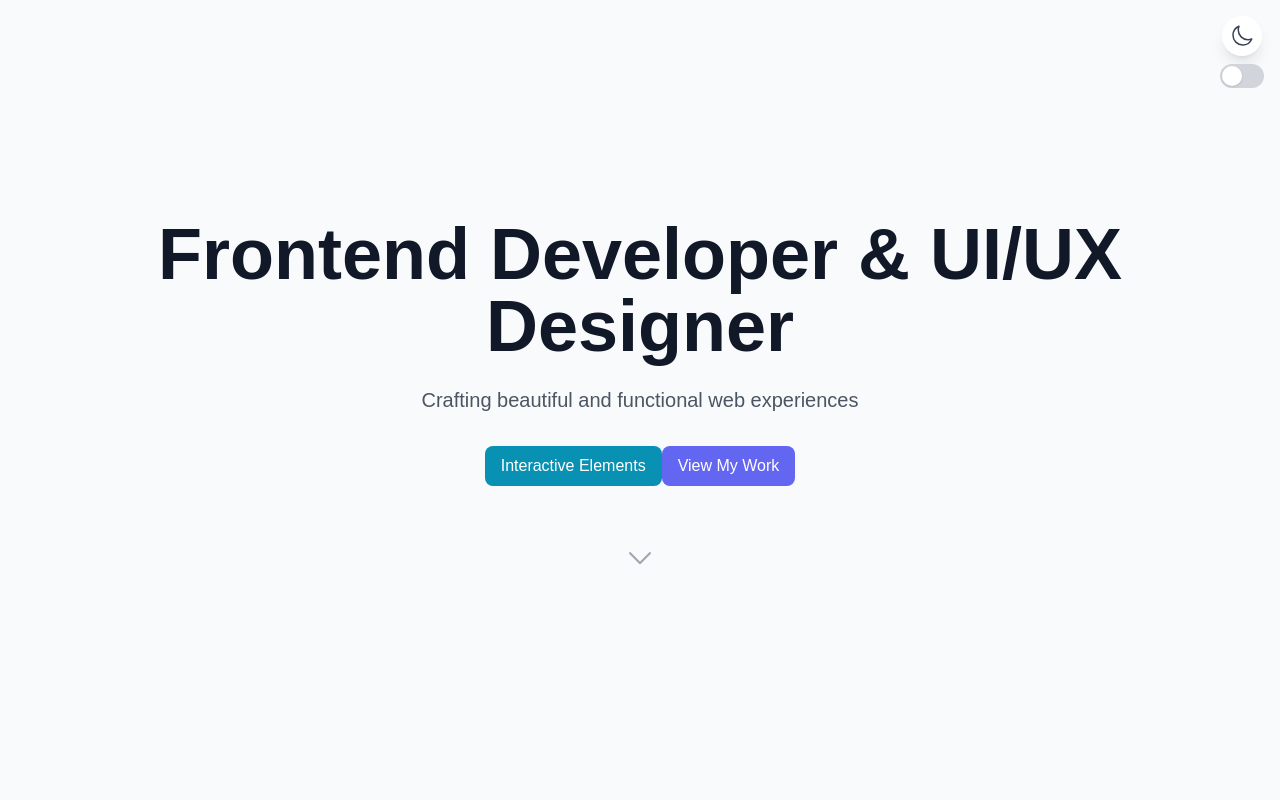
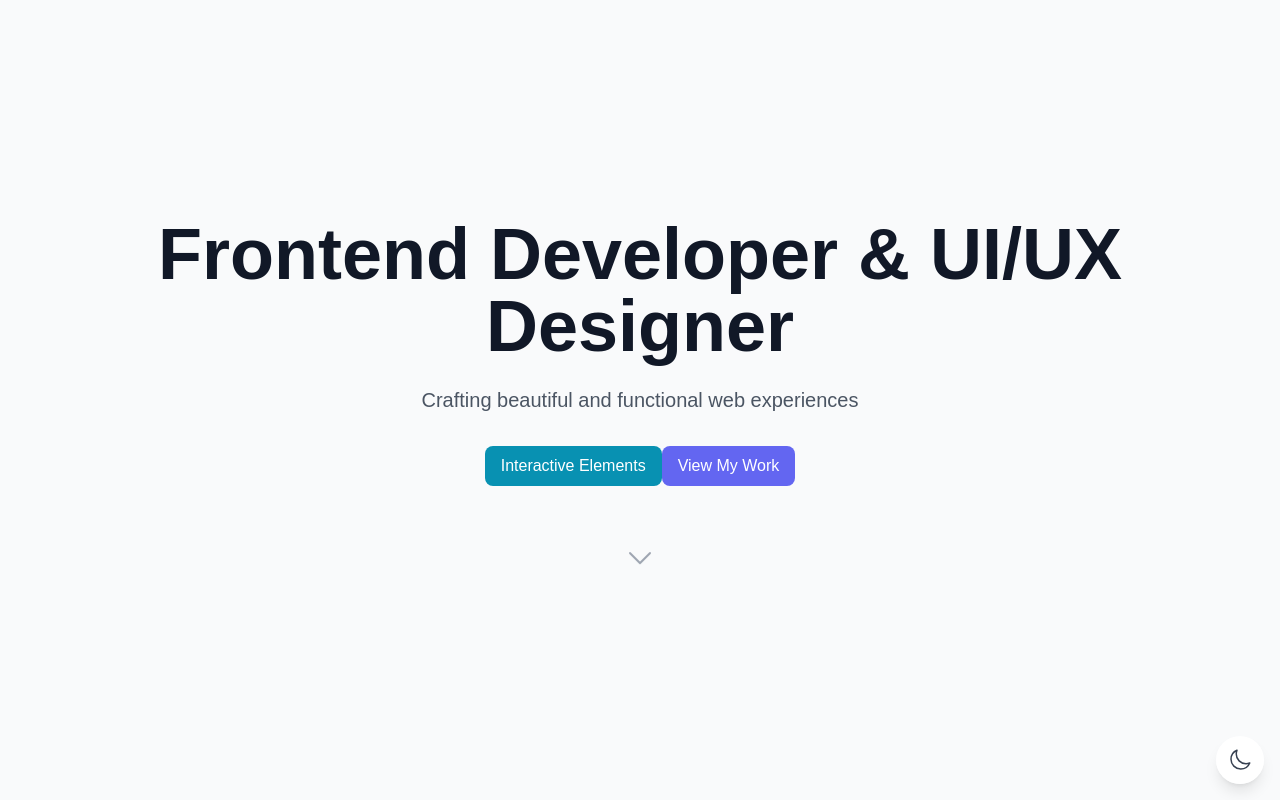
Before and after one commit to adriancubillos/showcase, a React (Vite) app: page / in a window 1280 px wide. Shown: the top 800 px of the page. Built offline with nearby package versions, Linux system fonts and the light colour scheme.

Commit message:
refactor: simplify dark mode toggle to single button with improved styling

```diff
--- a/src/components/DarkModeToggle.jsx
+++ b/src/components/DarkModeToggle.jsx
@@ -7,10 +7,9 @@ const DarkModeToggle = ({ darkMode, setDarkMode }) => {
   };
 
   return (
-    <div className="fixed top-4 right-4 flex flex-col items-center gap-2">
     <button
       onClick={toggleDarkMode}
-        className="p-2 rounded-full bg-white dark:bg-gray-800 shadow-lg"
+      className="fixed bottom-4 right-4 p-3 rounded-full bg-white/90 dark:bg-gray-800/90 shadow-lg backdrop-blur-sm hover:bg-white dark:hover:bg-gray-800 transition-colors"
       aria-label="Toggle dark mode"
     >
       <motion.div
@@ -25,33 +24,6 @@ const DarkModeToggle = ({ darkMode, setDarkMode }) => {
         )}
       </motion.div>
     </button>
-
-      <button
-        onClick={toggleDarkMode}
-        className="group relative inline-flex h-6 w-11 items-center rounded-full transition-colors
-          focus:outline-none focus:ring-2 focus:ring-primary focus:ring-offset-2
-          dark:focus:ring-offset-gray-900"
-        role="switch"
-        type="button"
-        aria-checked={darkMode}
-      >
-        <span className="sr-only">Toggle dark mode</span>
-        <span
-          className={`${darkMode ? 'bg-primary' : 'bg-gray-300'}
-            pointer-events-none inline-block h-6 w-11 rounded-full transition-colors duration-200 ease-in-out`}
-        />
-        <motion.span
-          initial={false}
-          animate={{
-            x: darkMode ? 20 : 2,
-            backgroundColor: darkMode ? '#fff' : '#fff'
-          }}
-          transition={{ type: 'spring', stiffness: 500, damping: 30 }}
-          className="pointer-events-none absolute left-0 inline-block h-5 w-5 transform rounded-full
-            bg-white shadow ring-0 transition duration-200 ease-in-out"
-        />
-      </button>
-    </div>
   );
 };
 
```
Lines whose indentation alone changed are shown as unchanged.
